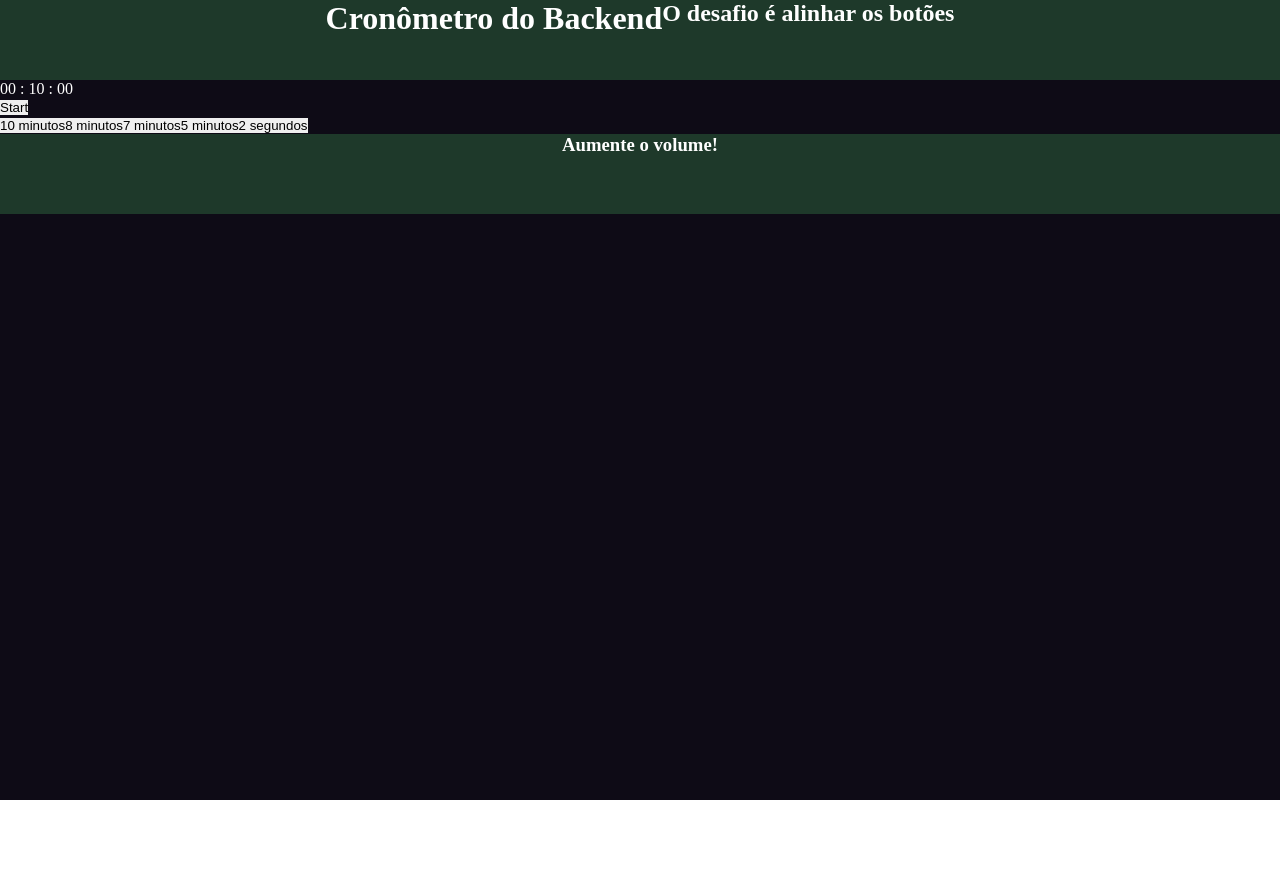
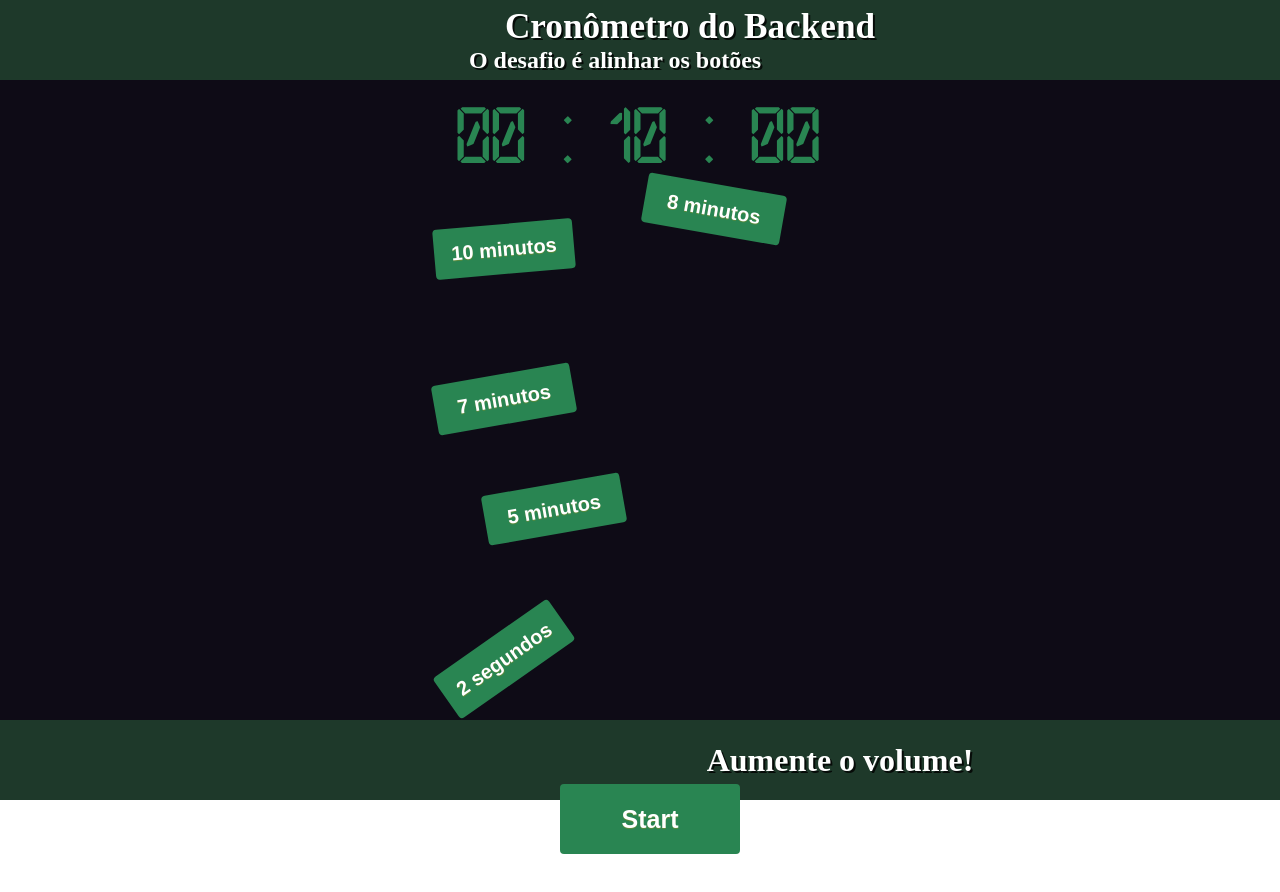
Before and after one commit to matheus-carretta/cronometro-backend, a React (Create React App) app: page / in a window 1280 px wide. Shown: the top 892 px of the page. Before the commit the page ends 800 px from the top, so only its background shows below. Built offline with nearby package versions, Linux system fonts and the light colour scheme.

Commit message:
feat: adiciona nova fonte e alinhamento nos botões

```diff
--- a/src/App.jsx
+++ b/src/App.jsx
@@ -49,8 +49,8 @@ function App() {
   };
 
   const renderButtons = () => {
-    if (!isActive && isPaused) return <button type="button" onClick={handleStart}>Start</button>;
-    return <button type="button" onClick={handlePause}>Pause</button>;
+    if (!isActive && isPaused) return <button type="button" className="start" onClick={handleStart}>Start</button>;
+    return <button type="button" className="start" onClick={handlePause}>Pause</button>;
   };
 
   return (
@@ -58,18 +58,18 @@ function App() {
       <div className="container">
         <Header />
         <div className="stopwatch-card">
-          <p>{formatTime()}</p>
+          <p className="timer">{formatTime()}</p>
+          <div className="timer-buttons">
+            <button type="button" className="btn10" onClick={() => setTimer(600)} disabled={isActive}>10 minutos</button>
+            <button type="button" className="btn8" onClick={() => setTimer(480)} disabled={isActive}>8 minutos</button>
+            <button type="button" className="btn7" onClick={() => setTimer(420)} disabled={isActive}>7 minutos</button>
+            <button type="button" className="btn5" onClick={() => setTimer(300)} disabled={isActive}>5 minutos</button>
+            <button type="button" className="btn2" onClick={() => setTimer(2)} disabled={isActive}>2 segundos</button>
+          </div>
           <div className="buttons">
             {
             renderButtons()
           }
-          </div>
-          <div className="timer-buttons">
-            <button type="button" onClick={() => setTimer(600)} disabled={isActive}>10 minutos</button>
-            <button type="button" onClick={() => setTimer(480)} disabled={isActive}>8 minutos</button>
-            <button type="button" onClick={() => setTimer(420)} disabled={isActive}>7 minutos</button>
-            <button type="button" onClick={() => setTimer(300)} disabled={isActive}>5 minutos</button>
-            <button type="button" onClick={() => setTimer(2)} disabled={isActive}>2 segundos</button>
           </div>
         </div>
         <Footer />
--- a/src/style.css
+++ b/src/style.css
@@ -18,6 +18,7 @@ header, footer {
   background-color: #1E392A;
   display: flex;
   justify-content: center;
+  align-items: center;
 }
 
 .container {
@@ -28,3 +29,109 @@ header, footer {
 h1, h2, h3, p {
   color: white;
 }
+
+header {
+  display: flex;
+  flex-direction: column;
+}
+
+header h1 {
+  font-size: 2.2em;
+  margin-left: 100px;
+}
+
+header h2 {
+  margin-left: -50px;
+}
+
+.stopwatch-card {
+  height: 80vh;
+  display: flex;
+  flex-direction: column;
+  justify-content: space-evenly;
+  align-items: center;
+}
+
+@font-face {
+  font-family: 'Digital';
+  src: local('Digital'), url('./fonts/digital.woff') format('woff');
+}
+
+.timer {
+  font-size: 5em;
+  font-family: Digital;
+  color: #298552;
+}
+
+.timer-buttons {
+  display: flex;
+  flex-wrap: wrap;
+  max-width: 40%;
+}
+
+button {
+  font-size: 20px;
+  font-family:Arial;
+  width:140px;
+  height:50px;
+  border-width:1px;
+  color:#fff;
+  border-color:#4b8f29;
+  font-weight:bold;
+  border-top-left-radius:4px;
+  border-top-right-radius:4px;
+  border-bottom-left-radius:4px;
+  border-bottom-right-radius:4px;
+  text-shadow: 0px 1px 0px #5b8a3c;
+  background-color: #298552;
+  margin: 50px;
+}
+
+button:hover {
+  cursor: pointer;
+}
+
+.btn10 {
+  transform: rotate(-5deg);
+}
+
+.btn8 {
+  margin-left: 20px;
+  margin-top: 10px;
+  transform: rotate(10deg);
+}
+
+.btn7 {
+  transform: rotate(-10deg);
+}
+
+.btn5 {
+  margin-left: 100px;
+  margin-top: 10px;
+  transform: rotate(-10deg);
+}
+
+.btn2 {
+  transform: rotate(-35deg);
+}
+
+.start {
+  width:180px;
+  height:70px;
+  font-size: 25px;
+  font-weight: 900;
+  margin-right: 30px;
+}
+
+button:disabled {
+  background-color: gray;
+}
+
+footer h3 {
+  font-size: 2em;
+  margin-left: 400px;
+}
+
+h1, h2, h3 {
+  text-shadow: 2px 2px rgba(0, 0, 0, 0.8);
+}
```
Also changed, not shown: src/fonts/digital.woff (added).
